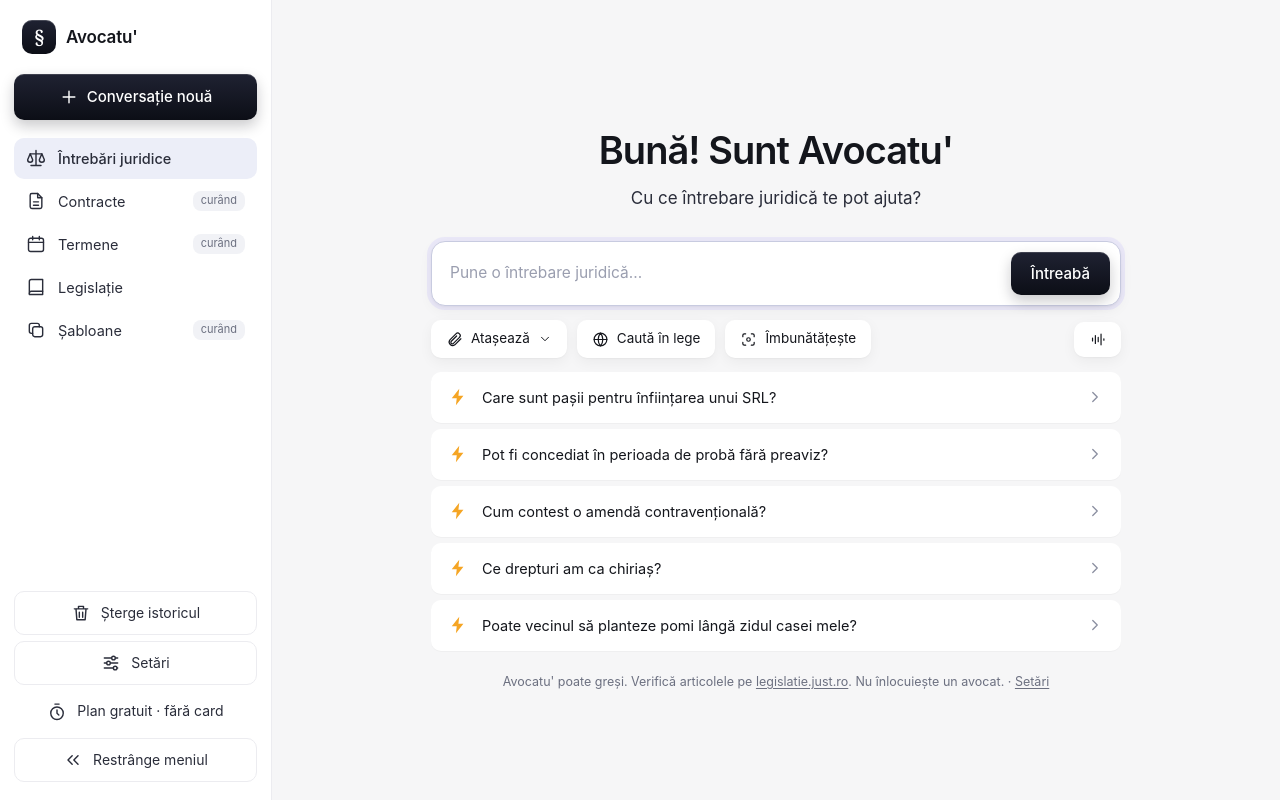
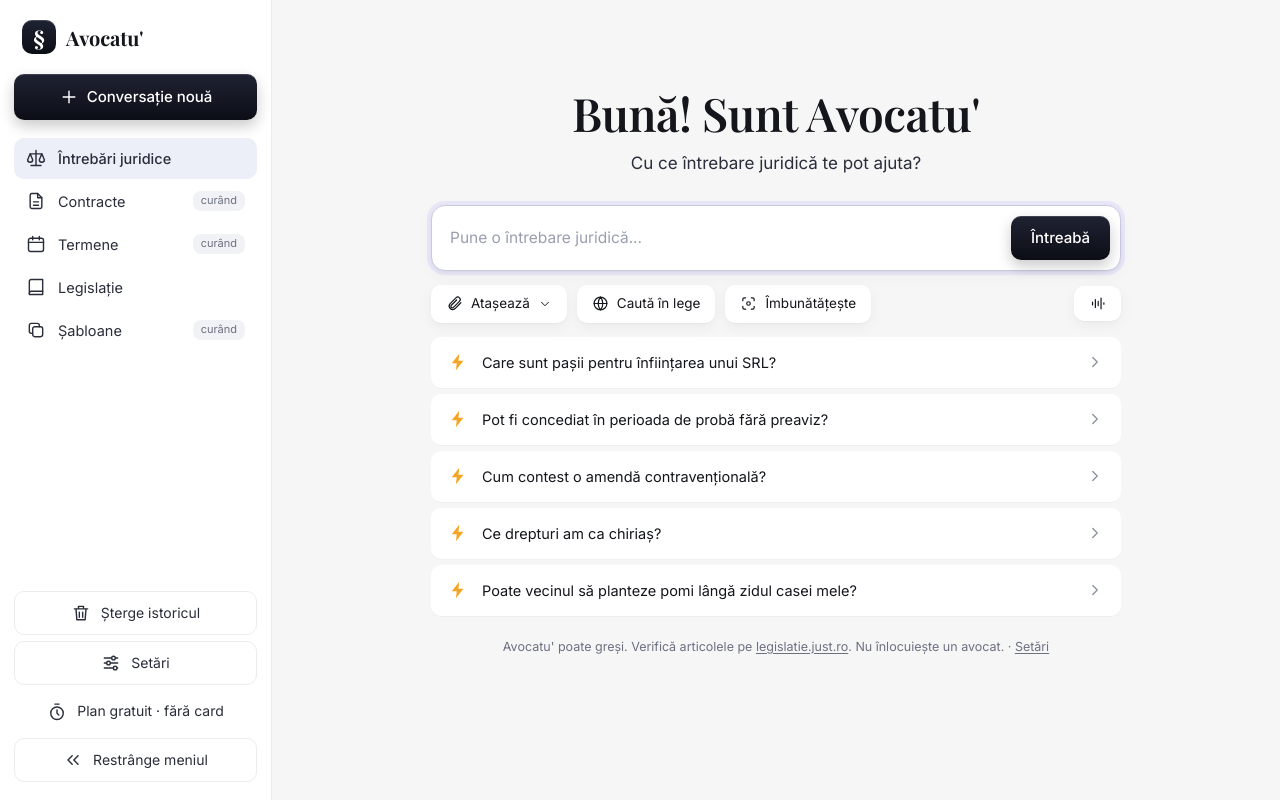
Before and after one commit to stroiladrian/Avocatu, a website: page public/index.html in a window 1280 px wide. Drawn offline with Linux system fonts and the light colour scheme; no server answers.

Commit message:
Serif headings (Playfair Display + Inter) and tighter home layout
Bundles Playfair Display and Inter (Google Fonts, SIL OFL, latin + latin-ext
for Romanian diacritics) in public/fonts so the page makes no third-party
requests. Home content is top-aligned instead of vertically centered.

Co-Authored-By: Claude Sonnet 5.5 <noreply@anthropic.com>
Claude-Session: https://claude.ai/code/session_01UcTh62JXJfF8M2Cj8y7v62

```diff
--- a/public/style.css
+++ b/public/style.css
@@ -1,3 +1,9 @@
+/* Fonts: Playfair Display + Inter (Google Fonts, SIL OFL), self-hosted in /fonts */
+@font-face{font-family:"Playfair Display";font-style:normal;font-weight:400 900;font-display:swap;src:url(fonts/playfair-display-latin-ext-wght-normal.woff2) format("woff2");unicode-range:U+0100-02BA,U+02BD-02C5,U+02C7-02CC,U+02CE-02D7,U+02DD-02FF,U+0304,U+0308,U+0329,U+1D00-1DBF,U+1E00-1E9F,U+1EF2-1EFF,U+2020,U+20A0-20AB,U+20AD-20C0,U+2113,U+2C60-2C7F,U+A720-A7FF}
+@font-face{font-family:"Playfair Display";font-style:normal;font-weight:400 900;font-display:swap;src:url(fonts/playfair-display-latin-wght-normal.woff2) format("woff2");unicode-range:U+0000-00FF,U+0131,U+0152-0153,U+02BB-02BC,U+02C6,U+02DA,U+02DC,U+0304,U+0308,U+0329,U+2000-206F,U+20AC,U+2122,U+2191,U+2193,U+2212,U+2215,U+FEFF,U+FFFD}
+@font-face{font-family:"Inter";font-style:normal;font-weight:100 900;font-display:swap;src:url(fonts/inter-latin-ext-wght-normal.woff2) format("woff2");unicode-range:U+0100-02BA,U+02BD-02C5,U+02C7-02CC,U+02CE-02D7,U+02DD-02FF,U+0304,U+0308,U+0329,U+1D00-1DBF,U+1E00-1E9F,U+1EF2-1EFF,U+2020,U+20A0-20AB,U+20AD-20C0,U+2113,U+2C60-2C7F,U+A720-A7FF}
+@font-face{font-family:"Inter";font-style:normal;font-weight:100 900;font-display:swap;src:url(fonts/inter-latin-wght-normal.woff2) format("woff2");unicode-range:U+0000-00FF,U+0131,U+0152-0153,U+02BB-02BC,U+02C6,U+02DA,U+02DC,U+0304,U+0308,U+0329,U+2000-206F,U+20AC,U+2122,U+2191,U+2193,U+2212,U+2215,U+FEFF,U+FFFD}
+
 :root{
   --bg:#f6f6f7;
   --panel:#ffffff;
@@ -12,6 +18,7 @@
   --green:#3a9d6b;
   --danger:#c0392b;
   --shadow:0 1px 2px rgba(20,22,28,.04),0 4px 14px rgba(20,22,28,.05);
+  --serif:"Playfair Display","Iowan Old Style","Palatino Linotype",Georgia,serif;
   --font:Inter,ui-sans-serif,system-ui,-apple-system,"Segoe UI",Roboto,"Helvetica Neue",Arial,sans-serif;
 }
 *{box-sizing:border-box}
@@ -26,8 +33,8 @@ svg.i{width:20px;height:20px;fill:none;stroke:currentColor;stroke-width:1.7;stro
 
 /* ---------- sidebar ---------- */
 .side{background:var(--panel);border-right:1px solid var(--line);display:flex;flex-direction:column;padding:18px 14px;gap:6px;min-width:0;overflow-y:auto}
-.brand{display:flex;align-items:center;gap:10px;padding:2px 8px 14px;font-weight:600;font-size:17px;letter-spacing:-.01em}
-.mark{width:34px;height:34px;border-radius:10px;background:linear-gradient(180deg,var(--cta-top),var(--cta-bot));color:#fff;display:grid;place-items:center;font:600 19px Georgia,serif;flex:none;box-shadow:0 1px 0 rgba(255,255,255,.18) inset}
+.brand{display:flex;align-items:center;gap:10px;padding:2px 8px 14px;font-family:var(--serif);font-weight:700;font-size:20px;letter-spacing:-.005em}
+.mark{width:34px;height:34px;border-radius:10px;background:linear-gradient(180deg,var(--cta-top),var(--cta-bot));color:#fff;display:grid;place-items:center;font:700 20px var(--serif);flex:none;box-shadow:0 1px 0 rgba(255,255,255,.18) inset}
 .btn-cta{display:flex;align-items:center;justify-content:center;gap:8px;border:0;border-radius:10px;padding:12px 16px;color:#fff;font-weight:500;background:linear-gradient(180deg,var(--cta-top),var(--cta-bot));box-shadow:0 1px 0 rgba(255,255,255,.14) inset,0 6px 14px rgba(12,14,22,.22)}
 .btn-cta:hover{filter:brightness(1.15)}
 .btn-cta:disabled{opacity:.55;cursor:default;filter:none}
@@ -53,11 +60,11 @@ svg.i{width:20px;height:20px;fill:none;stroke:currentColor;stroke-width:1.7;stro
 [data-view="chat"] #homeView{display:none}
 
 /* ---------- home ---------- */
-#homeView{flex:1;overflow-y:auto;display:flex;flex-direction:column;align-items:center;padding:42px 20px 28px}
-.col{width:100%;max-width:690px;display:flex;flex-direction:column;align-items:center;margin:auto 0}
+#homeView{flex:1;overflow-y:auto;display:flex;flex-direction:column;align-items:center;padding:clamp(28px,11vh,120px) 20px 28px}
+.col{width:100%;max-width:690px;display:flex;flex-direction:column;align-items:center;margin:0 auto}
 
-h1{margin:0;font-size:clamp(28px,4.2vw,38px);letter-spacing:-.025em;font-weight:600;text-align:center}
-.sub{margin:8px 0 30px;font-size:17px;text-align:center;color:#2a2d3a}
+h1{margin:0;font-family:var(--serif);font-variant-numeric:lining-nums;font-size:clamp(32px,4.6vw,46px);line-height:1.1;letter-spacing:-.01em;font-weight:600;text-align:center}
+.sub{margin:12px 0 30px;font-size:17px;text-align:center;color:#2a2d3a}
 
 .ask{width:100%;background:var(--panel);border:1px solid var(--line);border-radius:14px;box-shadow:var(--shadow);padding:10px 10px 10px 18px;display:flex;align-items:center;gap:12px}
 .ask:focus-within{border-color:#c8cbe0;box-shadow:0 0 0 4px rgba(91,61,245,.08),var(--shadow)}
@@ -88,7 +95,7 @@ h1{margin:0;font-size:clamp(28px,4.2vw,38px);letter-spacing:-.025em;font-weight:
 .msg.bot{align-self:flex-start;max-width:100%;background:var(--panel);border:1px solid var(--line);box-shadow:var(--shadow);line-height:1.6}
 .msg.bot p{margin:0 0 .7em}
 .msg.bot p:last-child{margin-bottom:0}
-.msg.bot h4{margin:1em 0 .4em;font-size:1.02rem}
+.msg.bot h4{margin:1em 0 .4em;font-family:var(--serif);font-variant-numeric:lining-nums;font-feature-settings:"lnum" 1;font-size:1.12rem;font-weight:700}
 .msg.bot h4:first-child{margin-top:0}
 .msg.bot ul{margin:.4em 0 .8em;padding-left:1.3em}
 .msg.bot hr{border:0;border-top:1px solid var(--line);margin:1em 0}
@@ -103,7 +110,7 @@ h1{margin:0;font-size:clamp(28px,4.2vw,38px);letter-spacing:-.025em;font-weight:
 /* ---------- dialog + toast ---------- */
 dialog{border:1px solid var(--line);border-radius:16px;padding:22px;width:min(440px,92vw);box-shadow:0 20px 60px rgba(12,14,22,.25);color:var(--ink);background:var(--panel)}
 dialog::backdrop{background:rgba(12,14,22,.4)}
-dialog h3{margin:0 0 6px;font-size:18px}
+dialog h3{margin:0 0 6px;font-family:var(--serif);font-size:21px}
 dialog p{margin:0 0 14px;color:var(--muted);font-size:14px}
 dialog p a{text-decoration:underline;text-underline-offset:2px}
 dialog label{display:block;font-size:13px;font-weight:500;margin-bottom:6px}
@@ -121,7 +128,7 @@ dialog input:focus{border-color:#c8cbe0;background:#fff}
 @media (max-width:860px){
   .app,.app.collapsed{grid-template-columns:1fr}
   .side{display:none}
-  #homeView{padding-top:26px}
+  #homeView{padding-top:clamp(24px,7vh,60px)}
   .ask{padding-left:14px}
   .tools .chip span.l2{display:none}
   .newmini{display:grid}
```
Also changed, not shown: public/fonts/LICENSE-inter.txt (added), public/fonts/LICENSE-playfair-display.txt (added), public/fonts/inter-latin-ext-wght-normal.woff2 (added), public/fonts/inter-latin-wght-normal.woff2 (added), public/fonts/playfair-display-latin-ext-wght-normal.woff2 (added), public/fonts/playfair-display-latin-wght-normal.woff2 (added).
